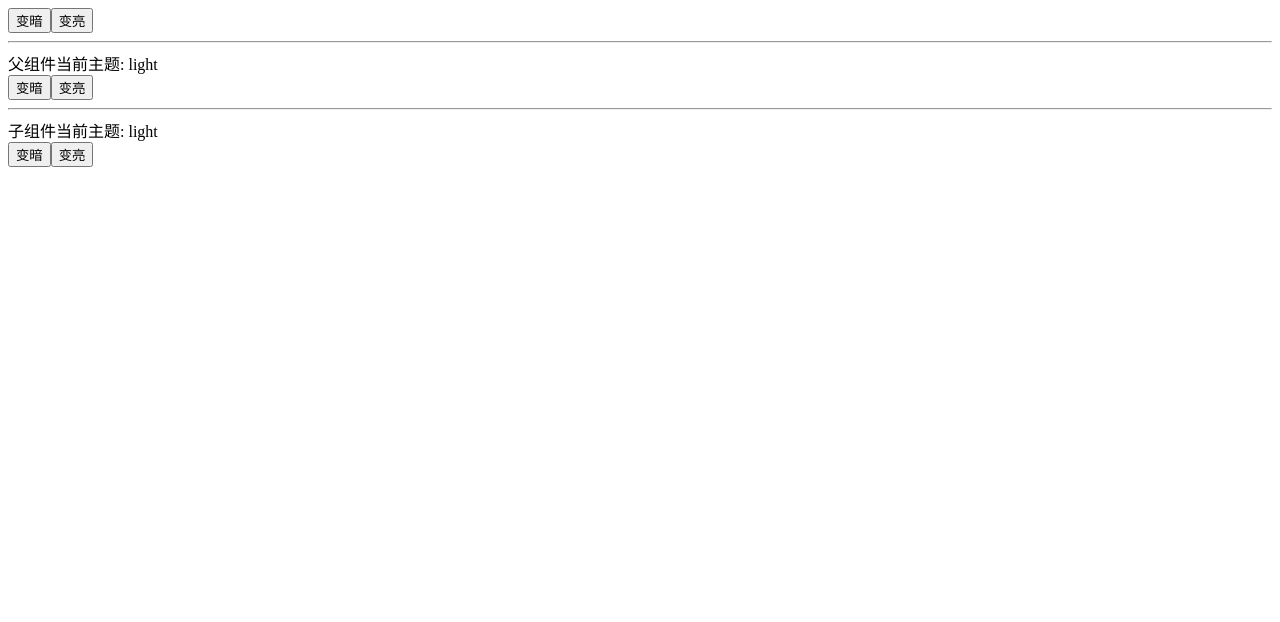
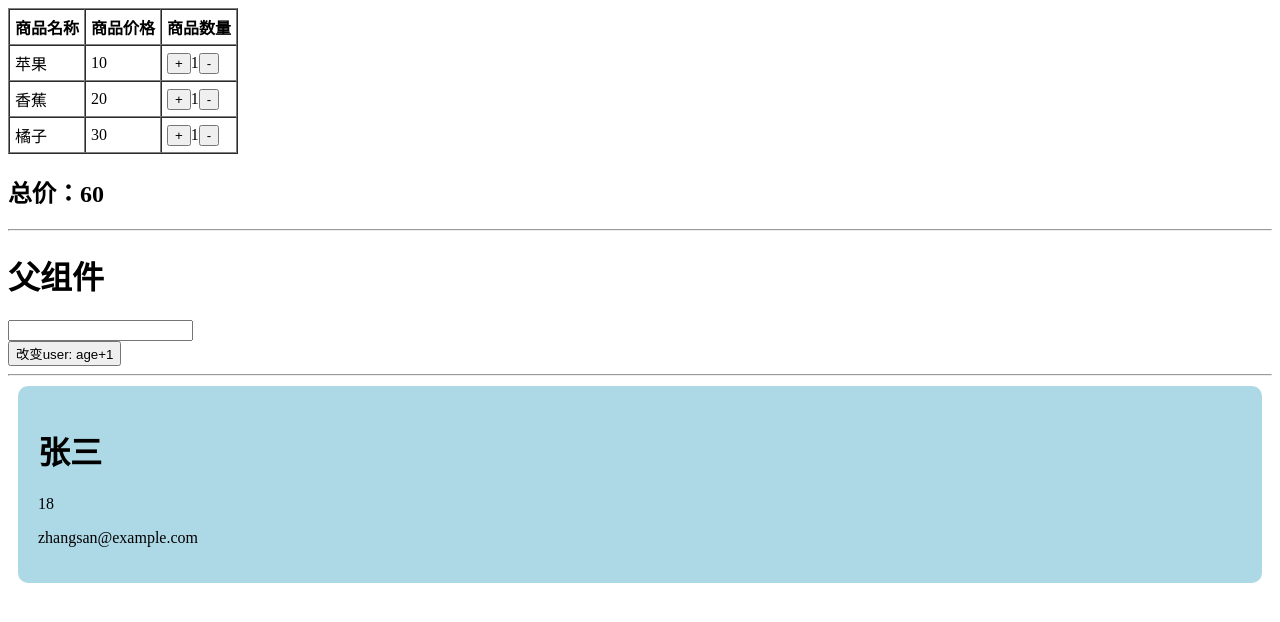
Before and after one commit to linyerun/react-learning, a React (Vite) app in the folder react-demo02-hooks/: page / in a window 1280 px wide. Shown: the top 622 px of the page. Built offline with nearby package versions, Linux system fonts and the light colour scheme.

Commit message:
hooks: useMemo、memo使用教程

```diff
--- /dev/null
+++ b/react-demo02-hooks/src/AppUseMemo.tsx
@@ -0,0 +1,148 @@
+import { useMemo, useState, memo } from "react";
+
+/**
+ * useMemo的执行时机
+
+
+render 阶段：
+  执行组件函数体 → 按顺序执行 hooks → useMemo factory（deps 变时）(同步)
+    ↓
+commit 阶段：
+  mutation（更新 DOM）→ layout（useLayoutEffect(同步) / useImperativeHandle(同步)）
+    ↓
+paint
+    ↓
+passive（useEffect(异步)）
+
+ * useMemo的使用
+ *
+ * 入参
+ *    1.回调函数:Function：返回需要缓存的值
+ *    2.依赖项:Array：依赖项发生变化时，回调函数会重新执行(执行时机跟useEffect类似)
+ *      - 如果依赖项是个空数组，那么 useMemo 的回调函数只会执行一次
+ * 返回值
+ *    1.返回需要缓存的值(返回之后就不是函数了)
+ *    2.指定依赖项，当依赖项发生变化时，useMemo的回调函数会执行
+* */
+
+interface User {
+  name: string;
+  age: number;
+  email: string;
+}
+
+interface CardProps {
+  user: User;
+}
+
+// 当我们使用 memo 缓存后，只有 user 发生变化时，组件才会重新渲染。
+const Card = memo<CardProps>(function ({ user }) {
+  console.log("Card render"); // 每次父组件的 state 发生变化，子组件都会重新渲染
+  const styles = {
+    backgroundColor: "lightblue",
+    padding: "20px",
+    borderRadius: "10px",
+    margin: "10px",
+  };
+  return (
+    <div style={styles}>
+      <h1>{user.name}</h1>
+      <p>{user.age}</p>
+      <p>{user.email}</p>
+    </div>
+  );
+});
+
+// 如果没有memo,每次父组件重新渲染时这个子组件也被重新渲染,尽管它里面的内容没发生变化
+/*const Card = function ({ user }: CardProps) {
+  console.log("Card render"); // 每次父组件的 state 发生变化，子组件都会重新渲染
+  const styles = {
+    backgroundColor: "lightblue",
+    padding: "20px",
+    borderRadius: "10px",
+    margin: "10px",
+  };
+  return (
+    <div style={styles}>
+      <h1>{user.name}</h1>
+      <p>{user.age}</p>
+      <p>{user.email}</p>
+    </div>
+  );
+};*/
+
+function AppUseMemo() {
+  const [user, setUser] = useState<User>({
+    name: "张三",
+    age: 18,
+    email: "zhangsan@example.com",
+  });
+  const [search, setSearch] = useState("");
+
+  const [goods, setGoods] = useState([
+    { id: 1, name: "苹果", price: 10, count: 1 },
+    { id: 2, name: "香蕉", price: 20, count: 1 },
+    { id: 3, name: "橘子", price: 30, count: 1 },
+  ]);
+  const handleAdd = (id: number) => {
+    setGoods(
+      goods.map((item) =>
+        item.id === id ? { ...item, count: item.count + 1 } : item,
+      ),
+    );
+  };
+  const handleSub = (id: number) => {
+    setGoods(
+      goods.map((item) =>
+        item.id === id && item.count > 1
+          ? { ...item, count: item.count - 1 }
+          : item,
+      ),
+    );
+  };
+
+  // goods发生变化时触发回调函数
+  const total = useMemo(() => {
+    return goods.reduce((total, item) => total + item.price * item.count, 0);
+  }, [goods]);
+
+  return (
+    <div>
+      <table border={1} cellPadding={5} cellSpacing={0}>
+        <thead>
+          <tr>
+            <th>商品名称</th>
+            <th>商品价格</th>
+            <th>商品数量</th>
+          </tr>
+        </thead>
+        <tbody>
+          {goods.map((item) => (
+            <tr key={item.id}>
+              <td>{item.name}</td>
+              <td>{item.price * item.count}</td>
+              <td>
+                <button onClick={() => handleAdd(item.id)}>+</button>
+                <span>{item.count}</span>
+                <button onClick={() => handleSub(item.id)}>-</button>
+              </td>
+            </tr>
+          ))}
+        </tbody>
+      </table>
+      <h2>总价：{total}</h2>
+      <hr />
+      <h1>父组件</h1>
+      <input value={search} onChange={(e) => setSearch(e.target.value)} />
+      <div>
+        <button onClick={() => setUser({ ...user, age: user.age + 1 })}>
+          改变user: age+1
+        </button>
+      </div>
+      <hr />
+      <Card user={user} />
+    </div>
+  );
+}
+
+export default AppUseMemo;
--- a/react-demo02-hooks/src/main.tsx
+++ b/react-demo02-hooks/src/main.tsx
@@ -11,7 +11,8 @@ import "./index.css";
 // import AppUseLayoutEffect from "@/AppUseLayoutEffect.tsx";
 // import AppUseRef from "@/AppUseRef.tsx";
 // import AppUseImperativeHandle from "@/AppUseImperativeHandle.tsx";
-import AppUseContext from "@/AppUseContext.tsx";
+// import AppUseContext from "@/AppUseContext.tsx";
+import AppUseMemo from "@/AppUseMemo.tsx";
 
 createRoot(document.getElementById("root")!).render(
   <StrictMode>
@@ -25,6 +26,7 @@ createRoot(document.getElementById("root")!).render(
     {/*<AppUseLayoutEffect />*/}
     {/*<AppUseRef />*/}
     {/*<AppUseImperativeHandle />*/}
-    <AppUseContext />
+    {/*<AppUseContext />*/}
+    <AppUseMemo />
   </StrictMode>,
 );
```
